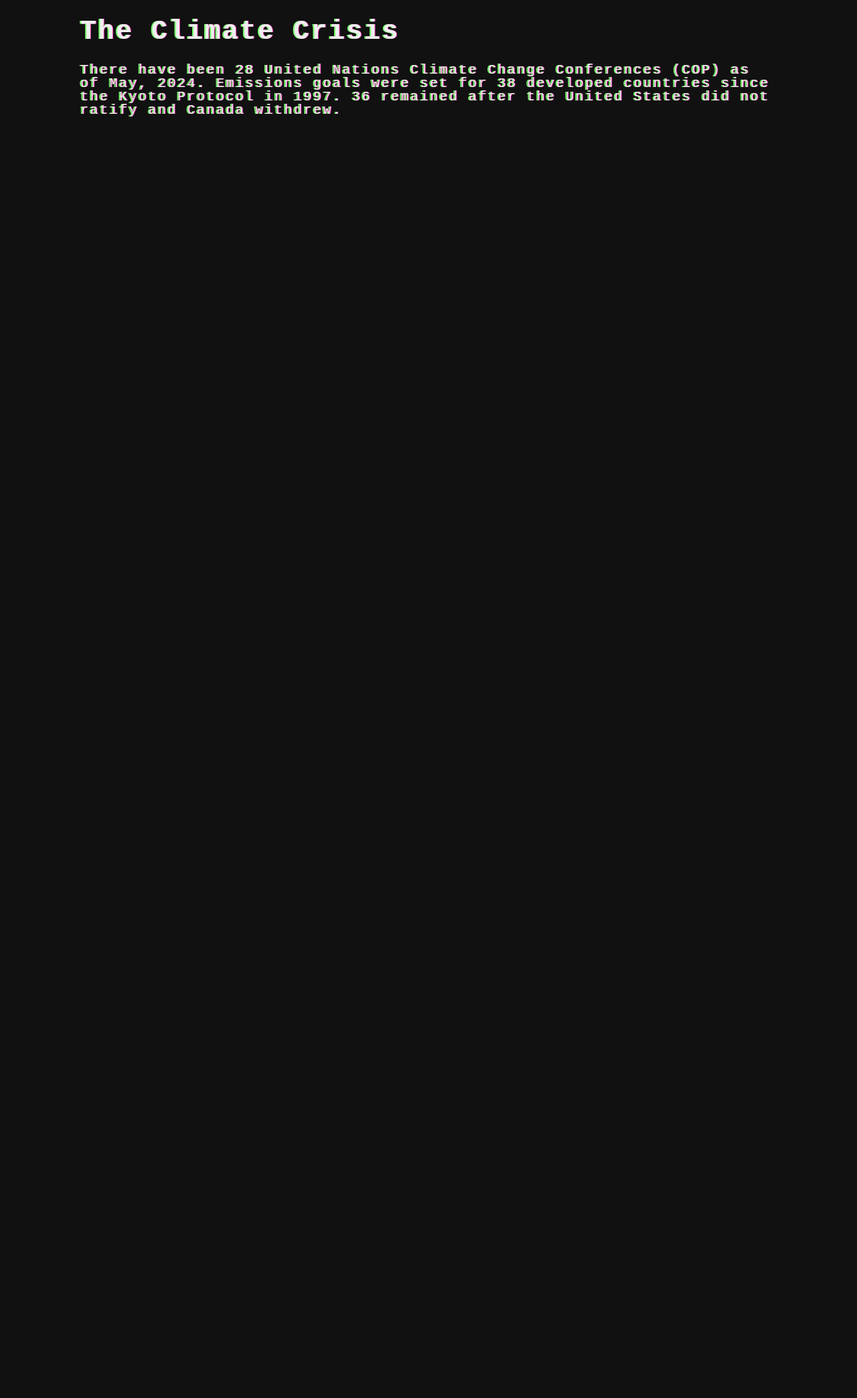
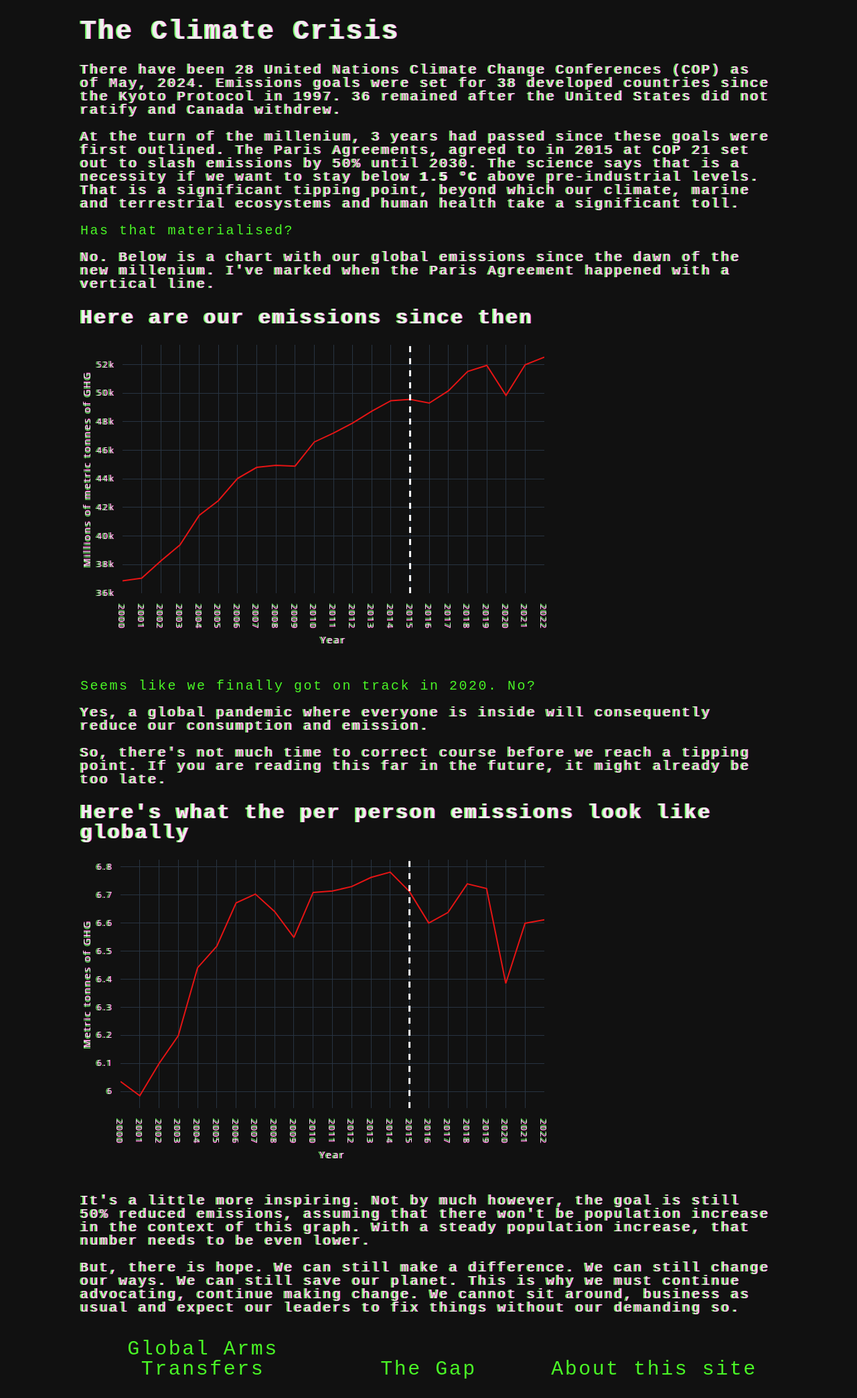
Before and after one commit to dJonaitis/climate-military-website, a Flask app: page /climate-crisis in a window 1280 px wide. Shown: the whole page at 67% size. Before the commit the page ends 174 px from the top, so only its background shows below. Run offline with Flask 3, Linux system fonts and the light colour scheme; some libraries are stand-ins or nearby versions.

Commit message:
Minimum viable product

```diff
--- a/webapp/app.py
+++ b/webapp/app.py
@@ -10,8 +10,8 @@ import plotly.offline as pyo
 # custom code
 import data
 
-
-dataframes = data.getTables(['tradeRegister', 'militaryEmissions'])
+#reading dataframes
+dataframes = data.getTables(['tradeRegister', 'militaryEmissions', 'greenhouseGas', 'population'])
 transfersDf = dataframes[0]
 milEmissionsDf = dataframes[1]
 milEmissionsDf['Data accessibility score'] = milEmissionsDf['Data accessibility score'].replace({
@@ -27,8 +27,10 @@ accessibilityDf = milEmissionsDf['Data accessibility score'].value_counts()
 accessibilityDf.loc['Good'] = 0
 accessibilityDf['No data'] = 198 - accessibilityDf.sum()
 accessibilityDf = accessibilityDf.reindex(index=['Very Poor', 'Poor', 'Fair', 'Good', 'No data'])
+ccDf = dataframes[2]
+popDf = dataframes[3]
 
-
+#FLASK APP
 app = Flask(__name__)
 
 
@@ -50,7 +52,7 @@ def weaponsTransfers():
 
 @app.route("/climate-crisis")
 def pageClimateCrisis():
-    return render_template("climateCrisis.html")
+    return render_template("climateCrisis.html", totalEmissionsGraph = data.emissionsLineChart(ccDf), capitaEmissionsGraph = data.capitaEmissionsLineChart(ccDf, popDf))
 
 @app.route("/gap")
 def pageGap():
--- a/webapp/data.py
+++ b/webapp/data.py
@@ -35,6 +35,11 @@ def getTables(tableNames):
         dataframes.append(df)
     return dataframes
 
+# Markup function
+def getMarkup(fig):
+    chart = pyo.offline.plot(fig, include_plotlyjs=False, output_type='div', config={"displayModeBar": False})
+    chart_markup = Markup(chart)
+    return chart_markup
 
 # Mapping function for landing page map
 
@@ -65,9 +70,7 @@ def weaponTransfersMap(df, width, year, max):
                     autosize=False)
 
     fig.update_geos(projection_type="orthographic")
-    chart = pyo.offline.plot(fig, include_plotlyjs=False, output_type='div', config={"displayModeBar": False})
-    chart_markup = Markup(chart)
-    return chart_markup
+    return getMarkup(fig)
 
 def getYearData(df, year):
     year = int(year)
@@ -97,11 +100,7 @@ def dataAccessibilityBar(df):
                     autosize=False,
                     xaxis_title='Data Accessibility Score',
                     yaxis_title='Number of Countries')
-    chart = pyo.offline.plot(fig, include_plotlyjs=False, output_type='div', config={"displayModeBar": False})
-    chart_markup = Markup(chart)
-    chart_NoData = pyo.offline.plot(figNoData, include_plotlyjs=False, output_type='div', config={"displayModeBar": False})
-    chart_markup_NoData = Markup(chart_NoData)
-    return chart_markup, chart_markup_NoData
+    return getMarkup(fig), getMarkup(figNoData)
 
 def dataAccessibilityMap(df):
     fig = px.choropleth(locations=df['ISO_country'],
@@ -117,6 +116,50 @@ def dataAccessibilityMap(df):
                     template="plotly_dark",
                     autosize=False,
                     xaxis_fixedrange=True, yaxis_fixedrange=True)
-    chart = pyo.offline.plot(fig, include_plotlyjs=False, output_type='div', config={"displayModeBar": False})
-    chart_markup = Markup(chart)
-    return chart_markup
+    return getMarkup(fig)
+
+def emissionsLineChart(df):
+    df = pd.DataFrame(df.sum(axis=0)).T
+    df['ISO_country'] = 'World'
+    df = df.reset_index(drop=True)
+    df = df.melt(id_vars=['ISO_country'], var_name='Year', value_name='Value')
+    fig = px.line(df, x='Year', y='Value', color='ISO_country')
+
+    fig.update_traces(line=dict(color='#e61414'))  # Change line color to red
+
+    fig.update_layout(margin={"t": 0, "b": 0, "l": 0, "r": 0, "pad": 10},
+                    showlegend=False,
+                    template="plotly_dark",
+                    autosize=False,
+                    xaxis_fixedrange=True, yaxis_fixedrange=True,
+                    hovermode=False,
+                    yaxis_title='Millions of metric tonnes of GHG')
+    fig.add_vline(x=15, line_width=3, line_dash="dash", line_color="white")
+    return getMarkup(fig)
+
+def capitaEmissionsLineChart(cc, pop): # cc - emissions df, pop - population df
+    # add all emissions from all countries to get world emissions
+    popWorld = pd.DataFrame(pop.sum(axis=0)).T
+    popWorld['ISO_country'] = 'World'
+    popWorld = popWorld.reset_index(drop=True)
+    ccWorld = pd.DataFrame(cc.sum(axis=0)).T
+    ccWorld['ISO_country'] = 'World'
+    ccWorld = ccWorld.reset_index(drop=True)
+    # divide emissions by population to get emissions per capita
+    ccCapitaDF = ccWorld.set_index('ISO_country') * 1000000 / popWorld.set_index('ISO_country')
+    ccCapitaDF = ccCapitaDF.reset_index()
+    # melt the dataframe
+    ccCapita_melted = ccCapitaDF.melt(id_vars=['ISO_country'], var_name='Year', value_name='Value')
+    fig = px.line(ccCapita_melted, x='Year', y='Value', color='ISO_country')
+
+    fig.update_traces(line=dict(color='#e61414'))  # Change line color to red
+
+    fig.update_layout(margin={"t": 0, "b": 0, "l": 0, "r": 0, "pad": 10},
+                    showlegend=False,
+                    template="plotly_dark",
+                    autosize=False,
+                    xaxis_fixedrange=True, yaxis_fixedrange=True,
+                    hovermode=False,
+                    yaxis_title='Metric tonnes of GHG')
+    fig.add_vline(x=15, line_width=3, line_dash="dash", line_color="white")
+    return getMarkup(fig)
--- a/webapp/static/graphs.css
+++ b/webapp/static/graphs.css
@@ -22,6 +22,10 @@
     height: 60vh;
 }
 
+.climateCrisisPlots {
+    height: 60vh;
+}
+
 #gapMap{
     margin-top:-1%;
 }
--- a/webapp/templates/about.html
+++ b/webapp/templates/about.html
@@ -8,11 +8,12 @@
     <div class="asciiLine aboutLine"> | | | |/ _` | '_ \| |/ _ \ | | | | / __|  _  | |/ _ \| '_ \ / _` | | __| / __|</div>
     <div class="asciiLine aboutLine"> | |_| | (_| | | | | |  __/ | | |_| \__ \ | |_| | (_) | | | | (_| | | |_| \__ \</div>
     <div class="asciiLine aboutLine"> |____/ \__,_|_| |_|_|\___|_|_|\__,_|___/  \___/ \___/|_| |_|\__,_|_|\__|_|___/</div>
-    <p class="aboutLine">It is part of an assignment for the <strong>Computational Social Science</strong> bachelor's programme at the University of Amsterdam.</p>
+    <p class="aboutLine">It is part of an assignment for the <strong>Computational Social Science</strong> bachelor's programme at the University of Amsterdam. The aim of the website was to simulate an old CRT monitor/terminal feeling with the typing, flickering, ASCII art and other visual elements. </p>
     <p class="aboutLine">The source code can be found on the <a href="https://github.com/dJonaitis/climate-military-website">GitHub repository</a>.</p>
     <p class="aboutLine">The aim of the website is to present a wicked social issue, in a way that is approachable and enticing to navigate through. To this end, I aimed to present the data on the other pages in a way that is easy to read, allowing the reader to draw their own conclusions no matter what their education might be.</p>
+    <p class="aboutLine">One conclusion, however, I do want the reader of the website to reach is that <strong>no climate movement is complete without a peace movement</strong>, that this intersectionality is integral to addressing climate change. In doing so, I also want the reader to think about the intersectionality between other aspects of society and climate change. What role do race, wealth, transport and more play in affect climate change, and how different people react and adapt to it?</p>
     <p class="aboutLine">This website was made using Flask. All data visualisations are made using the Plotly Python library. All data is managed and stored using SQLite.</p>
-    <p class="aboutLine">The weapons transfer and spending data was taken from <a href="https://www.sipri.org/">SIPRI</a>. The military emission accessibility data was taken from <a href="https://militaryemissions.org/">The Military Emissions Gap</a>. Greenhouse gas emission and population data comes from the UN.</p>
+    <p class="aboutLine">The weapons transfer and spending data was taken from <a href="https://www.sipri.org/">SIPRI</a>. The military emission accessibility data was taken from <a href="https://militaryemissions.org/">The Military Emissions Gap</a>. Population data comes from the UN. Emissions data comes from the <a href="https://climatedata.imf.org/">IMF</a>.</p>
     <div class="terminalBtnContainer aboutLine">
         <a class="terminalBtn" href="/weaponsTransfers">Global Arms Transfers</a>
         <a class="terminalBtn" href="/climate-crisis">The Climate Crisis</a>
--- a/webapp/templates/base.html
+++ b/webapp/templates/base.html
@@ -2,7 +2,7 @@
     <head>
         <link type="text/css" rel="stylesheet" href="static/style.css"/>
         <script src="https://cdn.plot.ly/plotly-latest.min.js"></script>
-
+        <link rel="icon" href="static/favicon.svg">
     </head>
     <body>
         {% block unique_body%}{% endblock %}
--- a/webapp/templates/climateCrisis.html
+++ b/webapp/templates/climateCrisis.html
@@ -3,4 +3,25 @@
     <title>The Climate Crisis</title>
     <h1>The Climate Crisis</h1>
     <p>There have been 28 United Nations Climate Change Conferences (COP) as of May, 2024. Emissions goals were set for 38 developed countries since the Kyoto Protocol in 1997. 36 remained after the United States did not ratify and Canada withdrew.  </p>
+    <p>At the turn of the millenium, 3 years had passed since these goals were first outlined. The Paris Agreements, agreed to in 2015 at COP 21 set out to slash emissions by 50% until 2030. The science says that is a necessity if we want to stay below <strong>1.5 °C</strong> above pre-industrial levels. That is a significant tipping point, beyond which our climate, marine and terrestrial ecosystems and human health take a significant toll.</p>
+    <p style="color: 4AF626; text-shadow: none">Has that materialised?</p>
+    <p>No. Below is a chart with our global emissions since the dawn of the new millenium. I've marked when the Paris Agreement happened with a vertical line.</p>
+    <h2>Here are our emissions since then</h2>
+    <div class="climateCrisisPlots">
+        {{ totalEmissionsGraph }}
+    </div>
+    <p style="color: 4AF626; text-shadow: none">Seems like we finally got on track in 2020. No?</p>
+    <p>Yes, a global pandemic where everyone is inside will consequently reduce our consumption and emission.</p>
+    <p>So, there's not much time to correct course before we reach a tipping point. If you are reading this far in the future, it might already be too late.</p>
+    <h2>Here's what the per person emissions look like globally</h2>
+    <div class="climateCrisisPlots">
+        {{ capitaEmissionsGraph }}
+    </div>
+    <p>It's a little more inspiring. Not by much however, the goal is still 50% reduced emissions, assuming that there won't be population increase in the context of this graph. With a steady population increase, that number needs to be even lower.</p>
+    <p>But, there is hope. We can still make a difference. We can still change our ways. We can still save our planet. This is why we must continue advocating, continue making change. We cannot sit around, business as usual and expect our leaders to fix things without our demanding so.</p>
+    <div class="terminalBtnContainer">
+        <a class="terminalBtn" href="/weaponsTransfers">Global Arms Transfers</a>
+        <a class="terminalBtn" href="/gap">The Gap</a>
+        <a class="terminalBtn" href="/about">About this site</a>
+    </div>
 {% endblock %}
```
Also changed, not shown: backend/data/countryDatabase.db, webapp/static/countryDatabase.db, webapp/static/favicon.svg (added), 3 other files.
